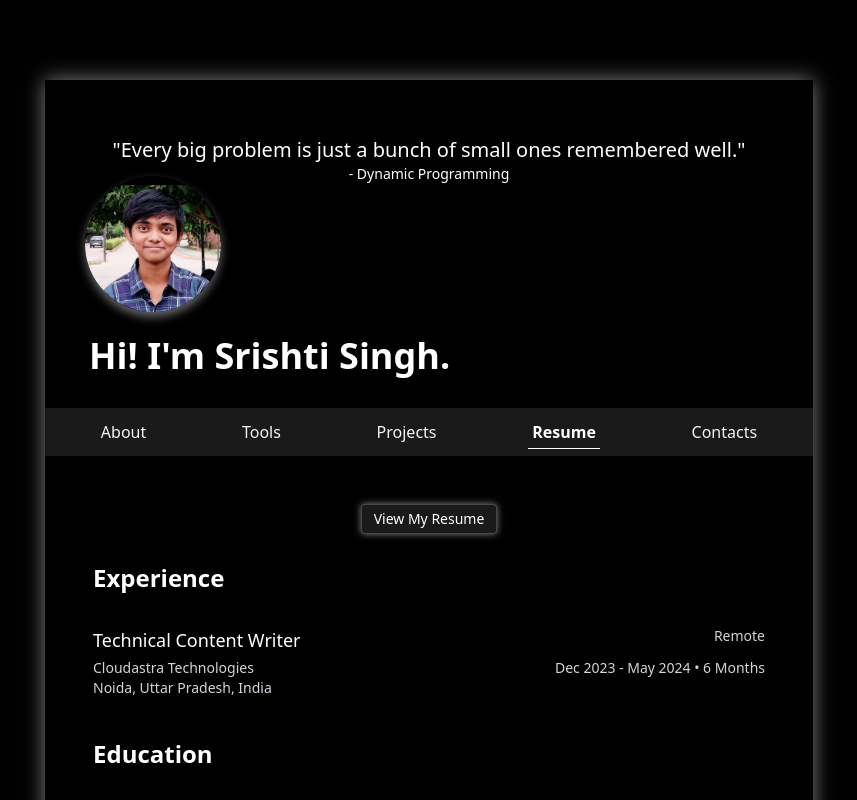
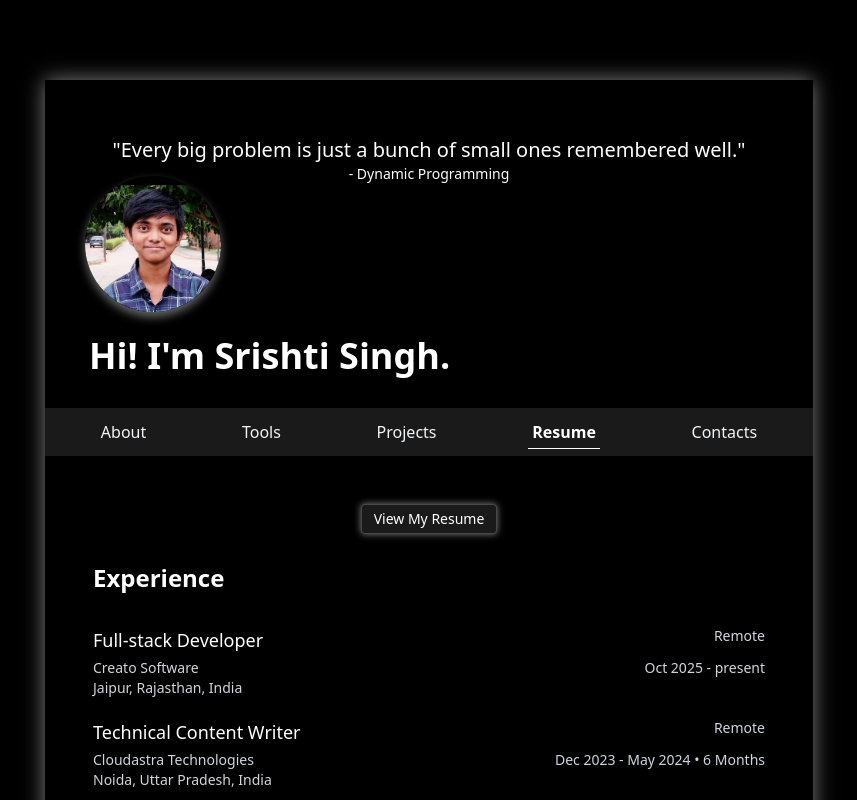
Before and after one commit to srishtinsaan/portfolioOfMine, a React (Vite) app: page /resume in a window 1280 px wide. Shown: the top 800 px of the page, without its empty margins (211-1068 px from the left). Built offline with nearby package versions, Linux system fonts and the light colour scheme.

Commit message:
experience updated

```diff
--- a/src/components/Resume.jsx
+++ b/src/components/Resume.jsx
@@ -12,7 +12,30 @@ function Resume() {
         <h1 className='text-xl sm:text-2xl lg:text-2xl
         lg:mb-8 md:mb-6 sm:mb-4 mb-3 mb-5 font-semibold'>Experience</h1>
 
+        {/* 1 */}
         <div className="w-full min-h-[50px] space-y-1">
+        {/* Role */}
+          <div className='flex flex-col'>
+    <div className="flex place-content-between sm:flex-row sm:justify-between">
+      <h2 className="text-lg">Full-stack Developer</h2>
+      <h3 className="text-sm text-gray-300">Remote</h3>
+    </div>
+      <h3 className="text-sm text-gray-300 lg:hidden">Oct 2025 - present</h3>
+
+          </div>
+
+            {/* Company*/}
+            <div className="flex flex-col sm:flex-row sm:justify-between">
+      <h3 className="text-sm text-gray-300">Creato Software <br /> Jaipur, Rajasthan, India </h3>
+      <h3 className="text-sm text-gray-300 hidden lg:block">
+        Oct 2025 - present
+      </h3>
+        </div>
+        </div>
+
+
+{/* 2 */}
+      <div className="w-full min-h-[50px] space-y-1 mt-5">
         {/* Role */}
           <div className='flex flex-col'>
     <div className="flex place-content-between sm:flex-row sm:justify-between">
```
Lines whose indentation alone changed are shown as unchanged.
